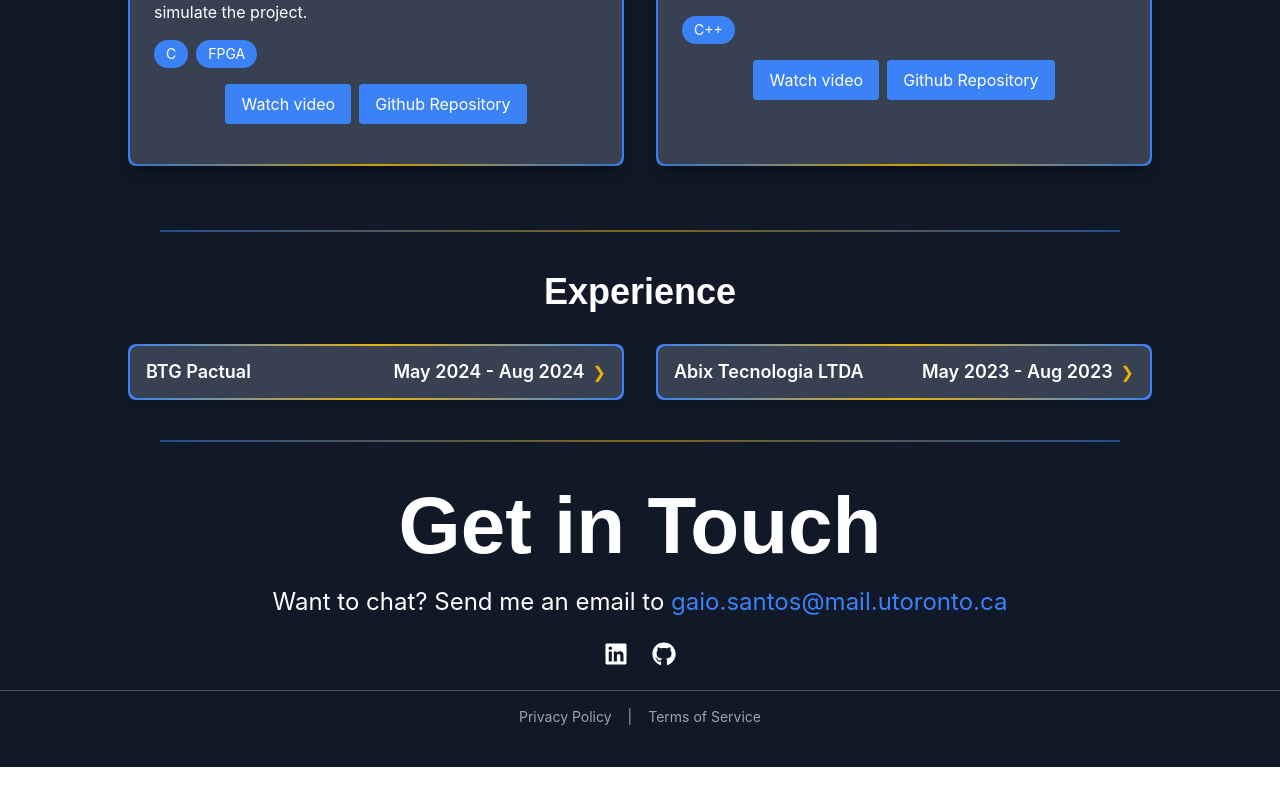
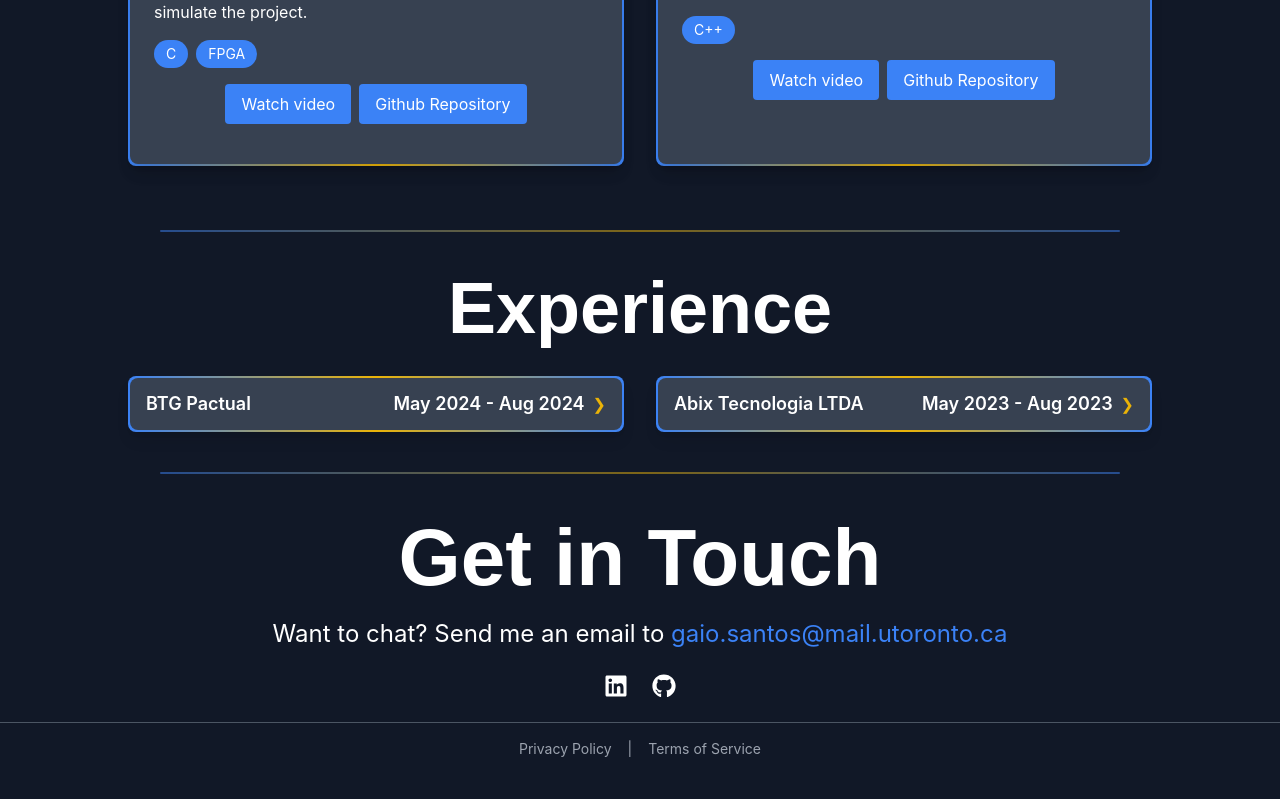
Before and after one commit to GaioAugusto/Portfolio, a React (Create React App) app in the folder my-portfolio/: page / in a window 1280 px wide. Shown: the part 2825-3624 px from the top of the page. Before the commit the page ends 3592 px from the top, so only its background shows below. Built offline with nearby package versions, Linux system fonts and the light colour scheme.

Commit message:
fixed title size of experience component

```diff
--- a/my-portfolio/src/components/Experience/view.tsx
+++ b/my-portfolio/src/components/Experience/view.tsx
@@ -17,7 +17,7 @@ export const ExperienceView: ComponentType = ({
     >
       <div className="max-w-screen-lg mx-auto">
         <h1
-          className={`header ${theme.text} text-center mb-8 sm:text-3xl md:text-4xl`}
+          className={`header ${theme.text} text-center mb-8 sm:text-3xl md:text-7xl`}
         >
           {commonLocale.get("experience")}
         </h1>
```
